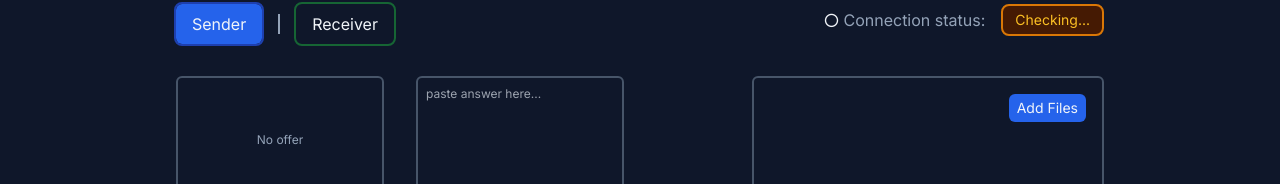
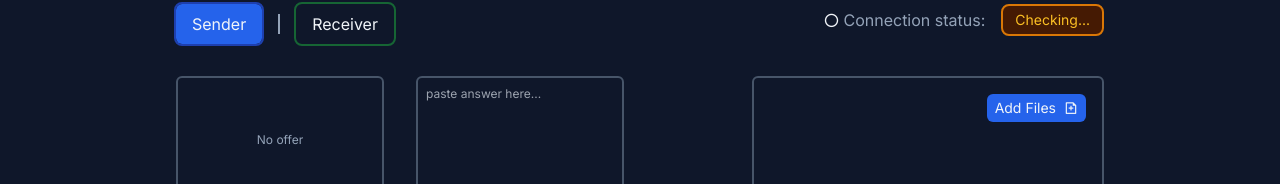
Before and after one commit to kennizen/kuic, a Next.js app: page /application in a window 1280 px wide. Shown: the part 98-282 px from the top of the page. Built offline with nearby package versions, Linux system fonts and the light colour scheme.

Commit message:
added some logic

```diff
--- a/src/app/application/ConnectionStatus.tsx
+++ b/src/app/application/ConnectionStatus.tsx
@@ -1,3 +1,5 @@
+import { useRtcCtx } from "./page";
+
 interface IProps {
   type: StatusType;
 }
@@ -5,6 +7,9 @@ interface IProps {
 type StatusType = "connected" | "disconnected" | "not connected" | "checking";
 
 const ConnectionStatus = ({ type }: IProps) => {
+  // hooks
+  const { peerConnection } = useRtcCtx();
+
   // handlers
   function getStatusPill() {
     switch (type) {
--- a/src/app/application/FileCard.tsx
+++ b/src/app/application/FileCard.tsx
@@ -1,12 +1,17 @@
 import { formatBytes } from "@/utils/funtions";
+import { useRtcCtx } from "./page";
 
 interface IProps {
+  idx: number;
   name: string;
   type: string;
   size: number;
 }
 
-const FileCard = ({ name, size, type }: IProps) => {
+const FileCard = ({ name, size, type, idx }: IProps) => {
+  // hooks
+  const { handleDeleteFile } = useRtcCtx();
+
   return (
     <div className="flex items-center p-3 pr-2 bg-slate-800 w-full rounded-md gap-3 justify-between">
       <div className="overflow-hidden">
@@ -20,7 +25,13 @@ const FileCard = ({ name, size, type }: IProps) => {
       </div>
       <div className="flex items-center gap-2">
         <div className="h-[20px] w-[2px] bg-slate-400"></div>
-        <div>
+        <div className="flex items-center">
+          <button
+            onClick={() => handleDeleteFile(idx)}
+            className="hover:bg-slate-600 rounded-full w-8 h-8 flex items-center justify-center transition-colors active:bg-slate-700"
+          >
+            <i className="ri-delete-bin-6-line"></i>
+          </button>
           <button className="hover:bg-slate-600 rounded-full w-8 h-8 flex items-center justify-center transition-colors active:bg-slate-700">
             <i className="ri-send-plane-line"></i>
             {/* <i className="ri-loader-4-line"></i> */}
--- a/src/app/application/FilePicker.tsx
+++ b/src/app/application/FilePicker.tsx
@@ -40,9 +40,10 @@ const FilePicker = ({ children, onFiles }: IProps) => {
     <div className="w-[22rem] border-2 border-slate-600 flex-1 rounded-md overflow-auto p-4 flex flex-col items-end gap-4">
       <button
         onClick={handleAddFiles}
-        className="px-2 py-1 rounded-md bg-blue-600 text-sm hover:bg-blue-700 transition-colors"
+        className="px-2 py-1 rounded-md bg-blue-600 text-sm hover:bg-blue-700 transition-colors flex items-center gap-2"
       >
         Add Files
+        <i className="ri-file-add-line"></i>
       </button>
       <input type="file" hidden ref={inputRef} multiple onChange={handleOnChange} />
       {children}
--- /dev/null
+++ b/src/app/application/ReceivedFiles.tsx
@@ -0,0 +1,16 @@
+import { ReactNode } from "react";
+
+interface IProps {
+  children: ReactNode;
+}
+
+const ReceivedFiles = ({ children }: IProps) => {
+  return (
+    <div className="w-[22rem] border-2 border-slate-600 flex-1 rounded-md overflow-auto p-4 flex flex-col gap-4">
+      <p className="px-2 py-1 rounded-md bg-blue-600 text-sm w-fit">Received Files</p>
+      {children}
+    </div>
+  );
+};
+
+export default ReceivedFiles;
--- a/src/app/application/UserType.tsx
+++ b/src/app/application/UserType.tsx
@@ -4,7 +4,6 @@ import { Fragment, useState } from "react";
 import { useRtcCtx } from "./page";
 import { jsonthrow } from "jsonthrow";
 
-type Usertype = "sender" | "receiver";
 type Sdp = {
   iceCan: RTCIceCandidate[];
   sdp: RTCSessionDescriptionInit | null;
@@ -13,7 +12,7 @@ type Sdp = {
 
 const UserType = () => {
   // states
-  const [userType, setUserType] = useState<Usertype>("sender");
+
   const [session, setSession] = useState<Sdp>({
     iceCan: [],
     sdp: null,
@@ -21,13 +20,9 @@ const UserType = () => {
   });
 
   // hooks
-  const { peerConnection } = useRtcCtx();
+  const { peerConnection, changeUserType, userType } = useRtcCtx();
 
   // methods
-  function changeUserType(type: Usertype) {
-    setUserType(type);
-  }
-
   async function generateOffer() {
     if (peerConnection === null) return;
 
--- a/src/app/application/page.tsx
+++ b/src/app/application/page.tsx
@@ -7,6 +7,7 @@ import WillNotWork from "./WillNotWork";
 import FilePicker from "./FilePicker";
 import FileCard from "./FileCard";
 import ProgressBar from "./ProgressBar";
+import ReceivedFiles from "./ReceivedFiles";
 
 const servers = {
   iceServers: [
@@ -19,7 +20,12 @@ const servers = {
 type CtxValue = {
   peerConnection: RTCPeerConnection | null;
   dataChannel: RTCDataChannel | null;
+  handleDeleteFile(idx: number): void;
+  userType: Usertype;
+  changeUserType(type: Usertype): void;
 };
+
+type Usertype = "sender" | "receiver";
 
 const rtcCTx = createContext<null | CtxValue>(null);
 
@@ -35,6 +41,18 @@ const Application = () => {
   const [files, setFiles] = useState<File[]>([]);
   const [peerConnection, setPeerConnection] = useState<RTCPeerConnection | null>(null);
   const [dataChannel, setDataChannel] = useState<RTCDataChannel | null>(null);
+  const [userType, setUserType] = useState<Usertype>("sender");
+
+  // methods
+  function handleDeleteFile(idx: number) {
+    const tmpFiles = structuredClone(files);
+    tmpFiles.splice(idx, 1);
+    setFiles(tmpFiles);
+  }
+
+  function changeUserType(type: Usertype) {
+    setUserType(type);
+  }
 
   // lifecycles
   useEffect(() => {
@@ -55,7 +73,7 @@ const Application = () => {
   if (!isSupported) return <WillNotWork />;
 
   return (
-    <rtcCTx.Provider value={{ peerConnection, dataChannel }}>
+    <rtcCTx.Provider value={{ peerConnection, dataChannel, handleDeleteFile, userType, changeUserType }}>
       <div className="h-[calc(100dvh-var(--navbar-height))] text-slate-100 flex justify-center">
         <div className="max-w-[60rem] w-full py-8 flex justify-between flex-wrap gap-4 p-4 h-full">
           <div className="flex flex-col gap-24">
@@ -64,11 +82,19 @@ const Application = () => {
           </div>
           <div className="flex flex-col gap-10 items-end h-full">
             <ConnectionStatus type="checking" />
-            <FilePicker onFiles={(files) => setFiles((prev) => [...files, ...prev])}>
-              {files.map((file, i) => (
-                <FileCard key={file.name + i} name={file.name} size={file.size} type={file.type} />
-              ))}
-            </FilePicker>
+            {userType === "sender" ? (
+              <FilePicker onFiles={(files) => setFiles((prev) => [...files, ...prev])}>
+                {files.map((file, i) => (
+                  <FileCard key={file.name + i} name={file.name} size={file.size} type={file.type} idx={i} />
+                ))}
+              </FilePicker>
+            ) : (
+              <ReceivedFiles>
+                {files.map((file, i) => (
+                  <FileCard key={file.name + i} name={file.name} size={file.size} type={file.type} idx={i} />
+                ))}
+              </ReceivedFiles>
+            )}
           </div>
         </div>
       </div>
--- a/src/app/page.tsx
+++ b/src/app/page.tsx
@@ -7,6 +7,7 @@ export default function Home() {
   const router = useRouter();
 
   useEffect(() => {
+    console.log("working")
     router.replace("/application");
   }, []);
 
```
